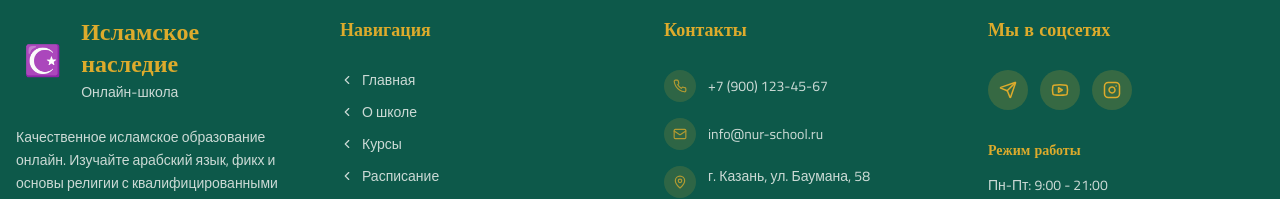
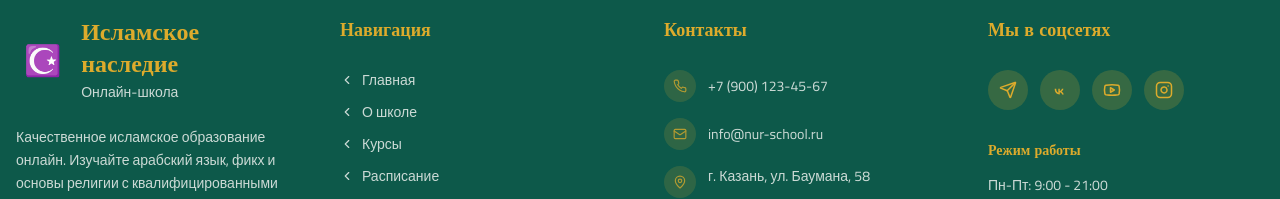
Before and after one commit to pr-poehali-dev/arabic-education-portal, a React (Vite) app: page / in a window 1280 px wide. Shown: the part 2689-2888 px from the top of the page. Built offline with nearby package versions, Linux system fonts and the light colour scheme.

Commit message:
Добавил иконку ВК в соцсети

```diff
--- a/src/components/Footer.tsx
+++ b/src/components/Footer.tsx
@@ -104,6 +104,11 @@ export const Footer = () => {
                 <Icon name="Send" size={18} className="text-accent group-hover:text-primary" />
               </a>
               <a href="#" className="w-10 h-10 rounded-full bg-accent/20 hover:bg-accent flex items-center justify-center transition-all group">
+                <svg className="w-[18px] h-[18px] text-accent group-hover:text-primary transition-colors" viewBox="0 0 48 48" fill="currentColor" xmlns="http://www.w3.org/2000/svg">
+                  <path d="M25.5 35.9h-2.38c-8.36 0-13.13-5.73-13.35-15.23h4.13c.14 6.96 3.21 9.91 5.64 10.52V20.67h3.88v6.06c2.39-.26 4.92-2.99 5.77-6.06h3.88c-.65 3.67-3.37 6.37-5.3 7.48 1.93.93 4.99 3.28 6.16 7.75h-4.28c-.91-2.96-3.17-5.26-6.16-5.57v5.57Z"/>
+                </svg>
+              </a>
+              <a href="#" className="w-10 h-10 rounded-full bg-accent/20 hover:bg-accent flex items-center justify-center transition-all group">
                 <Icon name="Youtube" size={18} className="text-accent group-hover:text-primary" />
               </a>
               <a href="#" className="w-10 h-10 rounded-full bg-accent/20 hover:bg-accent flex items-center justify-center transition-all group">
```
